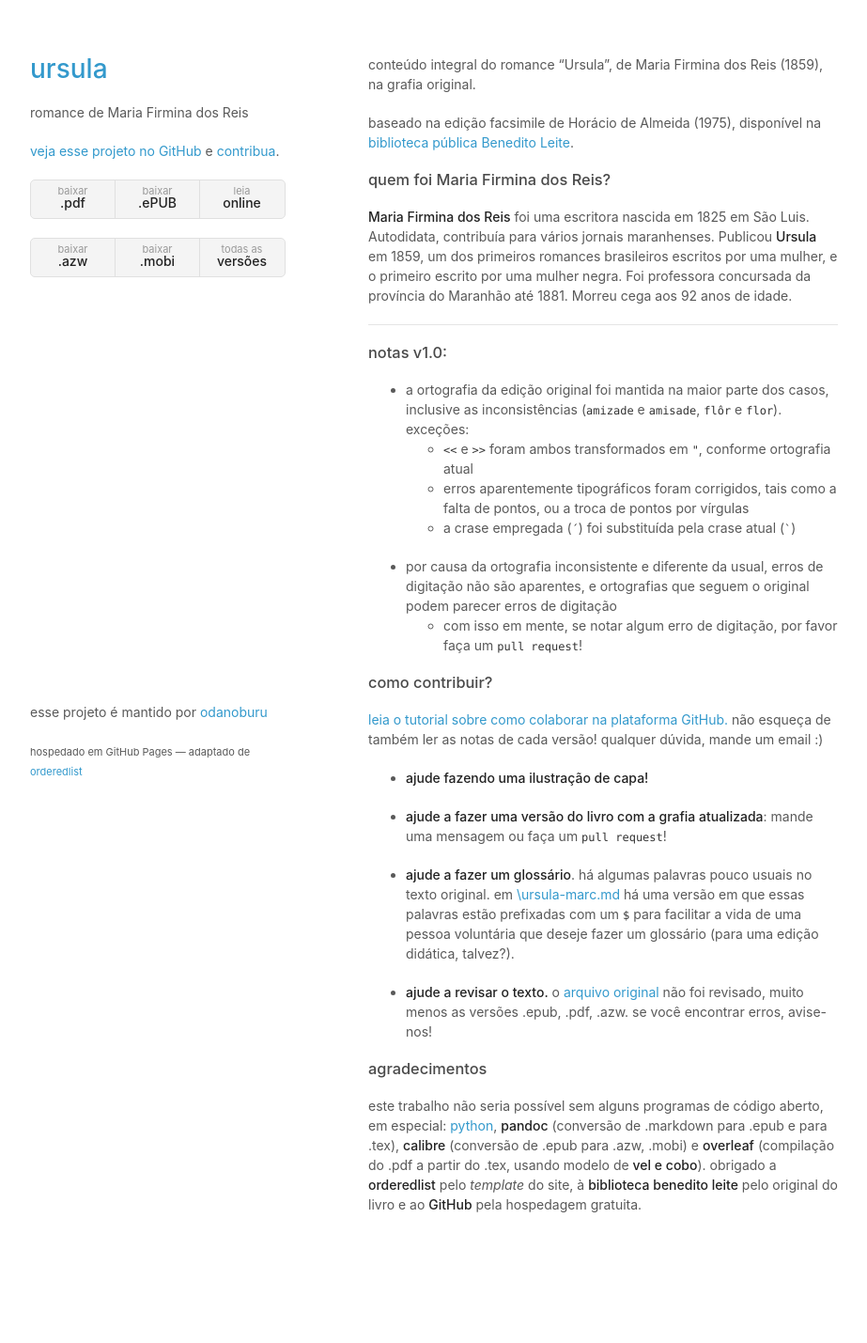
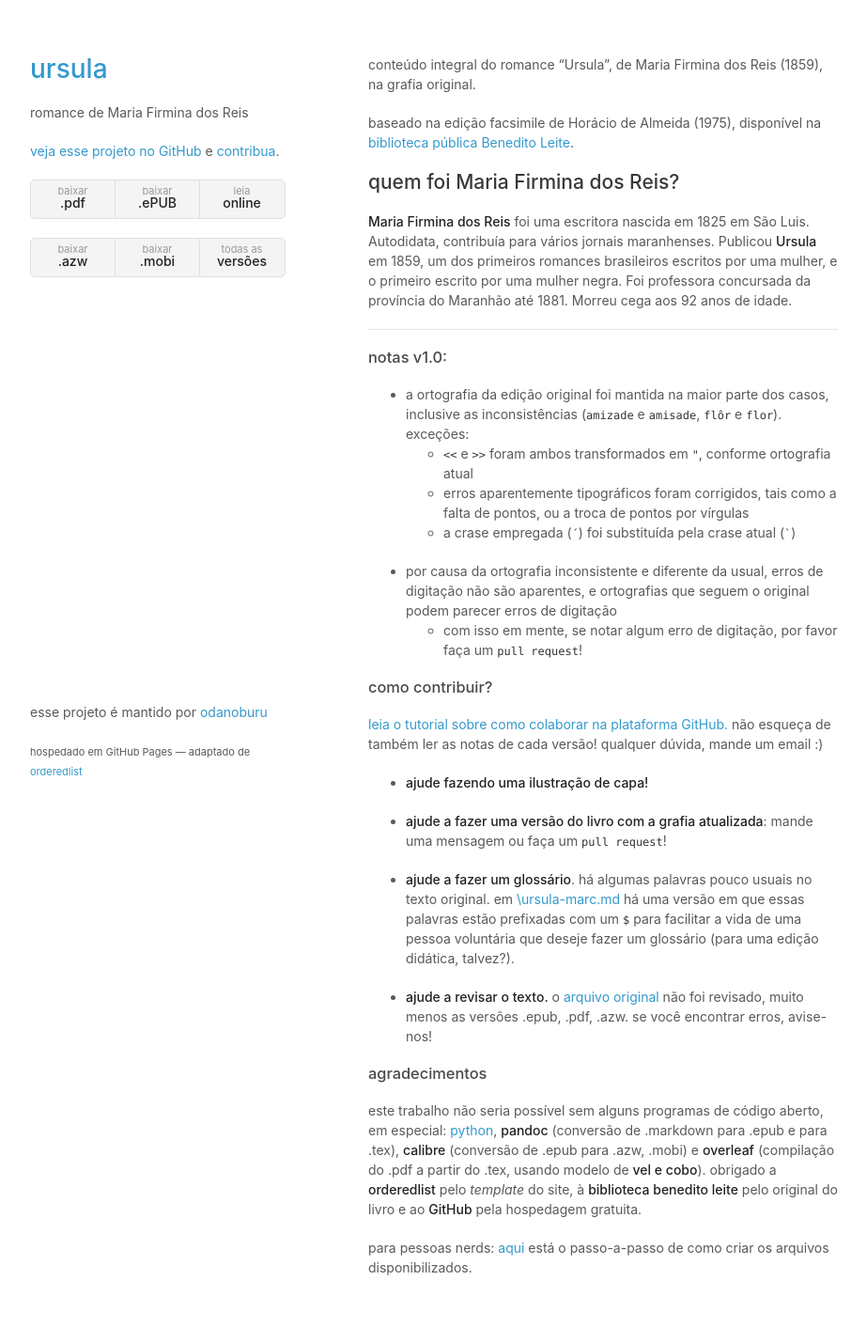
Before and after one commit to odanoburu/ursula, a Jekyll site: the page built from index.md, in a window 1280 px wide. Shown: the whole page at 94% size, without its empty margins (178-1101 px from the left). Built offline with Jekyll 4.4.1, drawn with Linux system fonts in a browser that asks for light colours; before the commit the page ends 1362 px from its top, so only the background shows below that.

Commit message:
add link to /construir

```diff
--- a/index.md
+++ b/index.md
@@ -6,7 +6,7 @@ conteúdo integral do romance "Ursula", de Maria Firmina dos Reis (1859), na gra
 
 baseado na edição facsimile de Horácio de Almeida (1975), disponível na [biblioteca pública Benedito Leite](http://www.cultura.ma.gov.br/portal/sgc/modulos/sgc_bpbl/acervo_digital/arq_ad/20150722152956.pdf).
 
-### quem foi Maria Firmina dos Reis?
+## quem foi Maria Firmina dos Reis?
 __Maria Firmina dos Reis__ foi uma escritora nascida em 1825 em São Luis. Autodidata, contribuía para vários jornais maranhenses. Publicou __Ursula__ em 1859, um dos primeiros romances brasileiros escritos por uma mulher, e o primeiro escrito por uma mulher negra. Foi professora concursada da província do Maranhão até 1881. Morreu cega aos 92 anos de idade.
 
 * * *
@@ -36,3 +36,5 @@ não esqueça de também ler as notas de cada versão! qualquer dúvida, mande u
 
 ### agradecimentos
 este trabalho não seria possível sem alguns programas de código aberto, em especial: [python](https://www.python.org/), [__pandoc__](http://pandoc.org/) (conversão de .markdown para .epub e para .tex), [__calibre__](https://calibre-ebook.com/) (conversão de .epub para .azw, .mobi) e [__overleaf__](https://www.overleaf.com/) (compilação do .pdf a partir do .tex, usando modelo de [__vel e cobo__](http://www.latextemplates.com/template/ebook)). obrigado a [__orderedlist__](https://github.com/orderedlist) pelo _template_ do site, à [__biblioteca benedito leite__](http://www.cultura.ma.gov.br/bpbl/) pelo original do livro e ao [__GitHub__](https://github.com/) pela hospedagem gratuita.
+
+para pessoas nerds: [aqui](/construir) está o passo-a-passo de como criar os arquivos disponibilizados.
```
